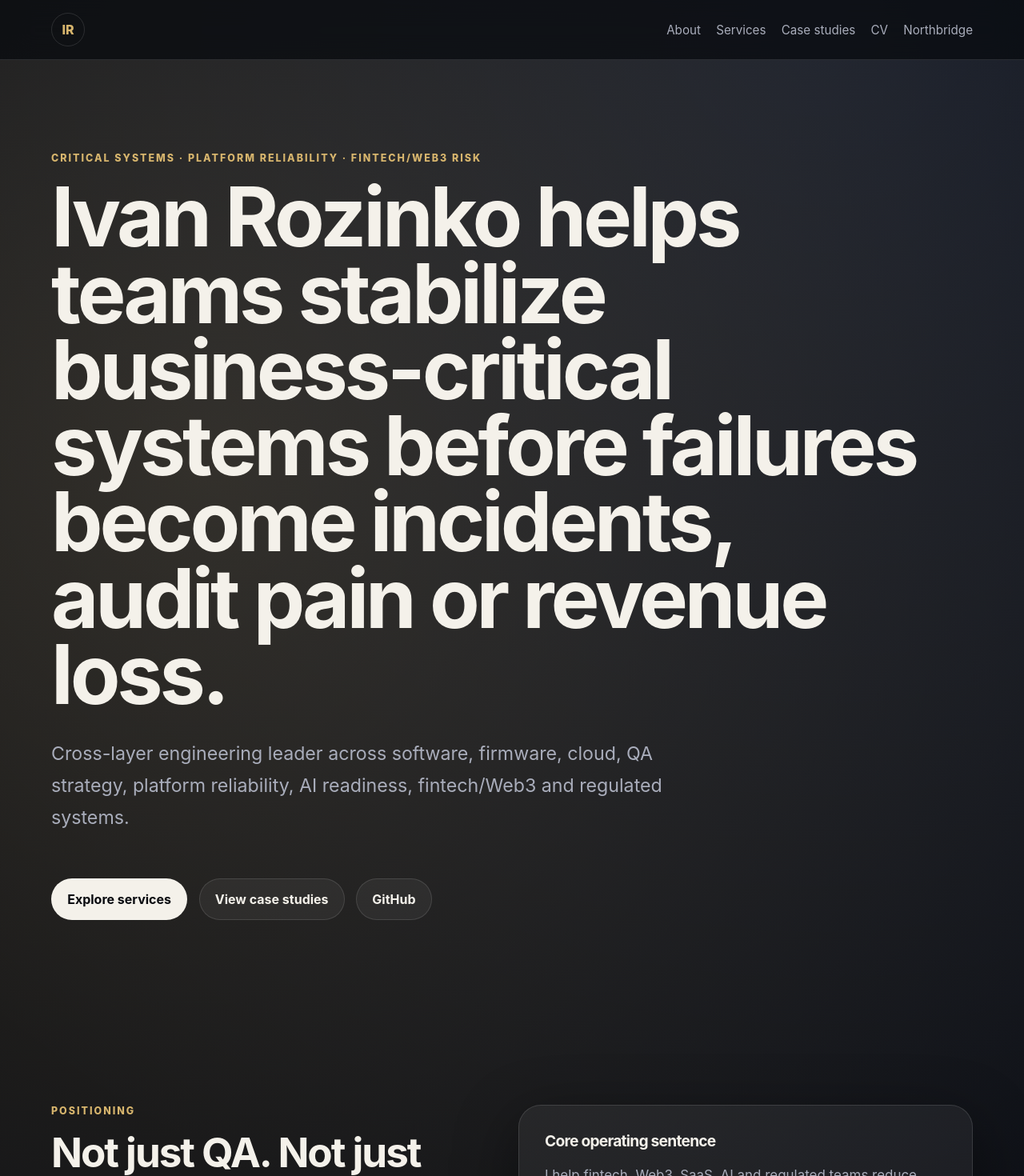
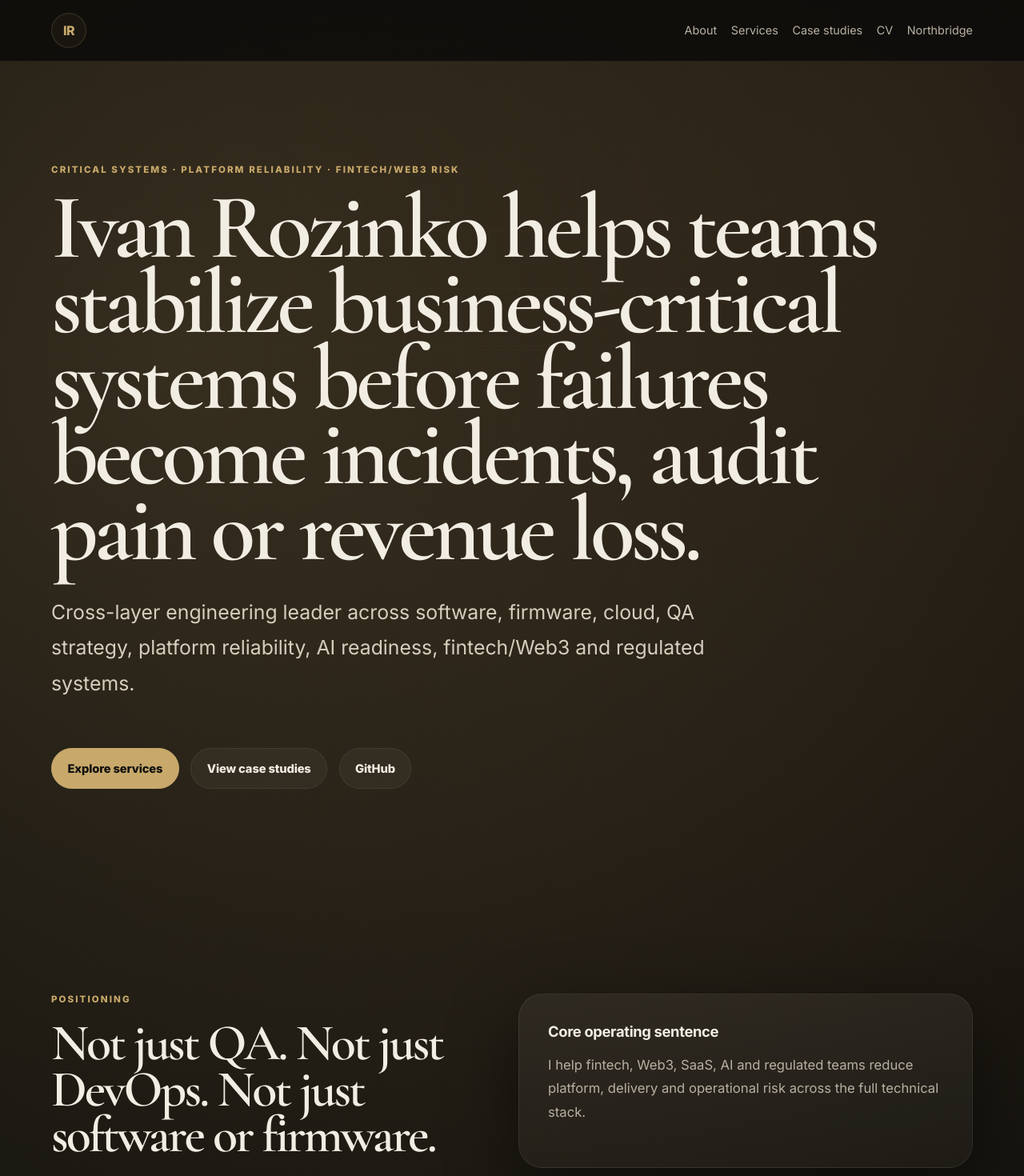
Before and after one commit to IRozinko/ivan-rozinko-site, a Next.js app: page / in a window 1280 px wide. Shown: the top 1470 px of the page at 80% size. Built offline with nearby package versions, Linux system fonts and the light colour scheme.

Commit message:
Apply premium dark editorial design patch

```diff
--- a/app/globals.css
+++ b/app/globals.css
@@ -1,13 +1,20 @@
+@import url('https://fonts.googleapis.com/css2?family=Cormorant+Garamond:wght@500;600;700&family=Inter:wght@400;500;600;700;800&display=swap');
+
 :root {
-  --bg: #080a0f;
-  --panel: rgba(255,255,255,.055);
-  --panel-strong: rgba(255,255,255,.09);
-  --text: #f4f1ea;
-  --muted: #a9adbb;
-  --line: rgba(255,255,255,.12);
-  --gold: #d7b56d;
-  --blue: #7aa2ff;
-  --shadow: 0 24px 80px rgba(0,0,0,.45);
+  --bg: #090908;
+  --bg-2: #10100f;
+  --panel: rgba(242, 237, 227, .045);
+  --panel-strong: rgba(242, 237, 227, .075);
+  --text: #f2ede3;
+  --muted: #b8b0a2;
+  --soft: #d7cdbd;
+  --line: rgba(200, 169, 107, .18);
+  --line-soft: rgba(242, 237, 227, .08);
+  --gold: #c8a96b;
+  --gold-2: #8b6b3f;
+  --bronze: #5b4227;
+  --shadow: 0 30px 90px rgba(0,0,0,.48);
+  --radius: 30px;
 }
 
 * { box-sizing: border-box; }
@@ -16,66 +23,144 @@ body {
   margin: 0;
   color: var(--text);
   background:
-    radial-gradient(circle at 20% 10%, rgba(215,181,109,.18), transparent 28%),
-    radial-gradient(circle at 80% 0%, rgba(122,162,255,.12), transparent 28%),
-    linear-gradient(180deg, #080a0f 0%, #0d1018 52%, #080a0f 100%);
+    radial-gradient(circle at 18% 8%, rgba(200,169,107,.18), transparent 30%),
+    radial-gradient(circle at 88% 4%, rgba(91,66,39,.28), transparent 35%),
+    linear-gradient(180deg, #090908 0%, #11110f 48%, #090908 100%);
   font-family: Inter, ui-sans-serif, system-ui, -apple-system, BlinkMacSystemFont, "Segoe UI", sans-serif;
+  -webkit-font-smoothing: antialiased;
+  text-rendering: geometricPrecision;
+}
+
+body::before {
+  content: "";
+  position: fixed;
+  inset: 0;
+  pointer-events: none;
+  background-image: linear-gradient(rgba(255,255,255,.018) 1px, transparent 1px), linear-gradient(90deg, rgba(255,255,255,.014) 1px, transparent 1px);
+  background-size: 72px 72px;
+  mask-image: radial-gradient(circle at center, black, transparent 78%);
 }
 
 a { color: inherit; text-decoration: none; }
-p { color: var(--muted); line-height: 1.72; font-size: 1.06rem; }
-h1, h2, h3 { letter-spacing: -.04em; margin: 0; }
-h1 { max-width: 1100px; font-size: clamp(3.1rem, 8vw, 7.6rem); line-height: .93; }
-h2 { font-size: clamp(2rem, 4vw, 4rem); line-height: 1; margin-bottom: 1rem; }
-h3 { font-size: 1.2rem; margin-bottom: .75rem; }
+p { color: var(--muted); line-height: 1.78; font-size: 1.04rem; max-width: 78ch; }
+h1, h2, h3 { margin: 0; color: var(--text); }
+h1, h2 { font-family: "Cormorant Garamond", Georgia, serif; font-weight: 600; letter-spacing: -.045em; }
+h1 { max-width: 1120px; font-size: clamp(4rem, 9vw, 8.8rem); line-height: .82; }
+h2 { font-size: clamp(2.45rem, 5vw, 5rem); line-height: .9; margin-bottom: 1.05rem; }
+h3 { font-size: 1.15rem; line-height: 1.2; margin-bottom: .8rem; letter-spacing: -.02em; }
 ul { color: var(--muted); line-height: 1.9; padding-left: 1.15rem; }
 
 .nav {
   position: sticky;
   top: 0;
   z-index: 20;
-  backdrop-filter: blur(18px);
-  background: rgba(8,10,15,.72);
-  border-bottom: 1px solid var(--line);
+  backdrop-filter: blur(22px);
+  background: rgba(9,9,8,.76);
+  border-bottom: 1px solid var(--line-soft);
   display: flex;
   justify-content: space-between;
   align-items: center;
-  padding: 1rem clamp(1rem, 5vw, 4rem);
+  padding: 1rem clamp(1rem, 5vw, 4.5rem);
 }
-.nav div { display: flex; gap: 1.2rem; color: var(--muted); font-size: .95rem; }
+.nav > div { display: flex; gap: 1.1rem; align-items: center; color: var(--muted); font-size: .9rem; }
+.nav a { transition: color .18s ease, border-color .18s ease, background .18s ease; }
 .nav a:hover { color: var(--text); }
 .brand {
-  width: 42px; height: 42px; display: grid; place-items: center;
-  border: 1px solid var(--line); border-radius: 50%; color: var(--gold); font-weight: 800;
+  width: 44px;
+  height: 44px;
+  display: grid;
+  place-items: center;
+  border: 1px solid var(--line);
+  border-radius: 50%;
+  color: var(--gold);
+  font-weight: 800;
+  letter-spacing: -.04em;
+  background: rgba(200,169,107,.055);
+  box-shadow: inset 0 0 0 1px rgba(255,255,255,.025);
 }
-.section { padding: clamp(4rem, 9vw, 8rem) clamp(1rem, 5vw, 4rem); max-width: 1320px; margin: 0 auto; }
+.langSwitch {
+  display: inline-flex;
+  gap: .35rem;
+  align-items: center;
+  border: 1px solid var(--line-soft);
+  border-radius: 999px;
+  padding: .25rem;
+  margin-left: .35rem;
+  background: rgba(242,237,227,.035);
+}
+.langSwitch a {
+  border-radius: 999px;
+  padding: .38rem .58rem;
+  color: var(--muted);
+  font-size: .78rem;
+  font-weight: 700;
+  letter-spacing: .05em;
+}
+.langSwitch a.active { color: #11100e; background: var(--gold); }
+
+.section {
+  padding: clamp(4.8rem, 10vw, 9.5rem) clamp(1rem, 5vw, 4.5rem);
+  max-width: 1380px;
+  margin: 0 auto;
+  position: relative;
+}
 .hero { min-height: 88vh; display: flex; flex-direction: column; justify-content: center; }
-.eyebrow { color: var(--gold); text-transform: uppercase; letter-spacing: .16em; font-size: .78rem; font-weight: 800; margin-bottom: 1.2rem; }
-.lead { max-width: 820px; font-size: clamp(1.15rem, 2vw, 1.45rem); margin-top: 2rem; }
-.ctaRow { display: flex; flex-wrap: wrap; gap: .9rem; margin-top: 2rem; }
-.button { padding: .95rem 1.2rem; border-radius: 999px; border: 1px solid var(--line); font-weight: 700; }
-.primary { background: var(--text); color: #080a0f; }
-.secondary { color: var(--text); background: rgba(255,255,255,.05); }
+.eyebrow {
+  color: var(--gold);
+  text-transform: uppercase;
+  letter-spacing: .18em;
+  font-size: .72rem;
+  font-weight: 800;
+  margin-bottom: 1.25rem;
+}
+.lead { max-width: 850px; font-size: clamp(1.18rem, 2vw, 1.55rem); margin-top: 2rem; color: var(--soft); }
+.ctaRow { display: flex; flex-wrap: wrap; gap: .9rem; margin-top: 2.15rem; align-items: center; }
+.button {
+  padding: .98rem 1.22rem;
+  border-radius: 999px;
+  border: 1px solid var(--line);
+  font-weight: 800;
+  font-size: .92rem;
+  letter-spacing: -.01em;
+  transition: transform .18s ease, background .18s ease, border-color .18s ease;
+}
+.button:hover { transform: translateY(-1px); }
+.primary { background: var(--gold); color: #11100e; border-color: var(--gold); }
+.secondary { color: var(--text); background: rgba(242,237,227,.045); border-color: var(--line-soft); }
+.secondary:hover { border-color: var(--line); background: rgba(200,169,107,.08); }
+
 .grid { display: grid; gap: 1rem; }
 .two { grid-template-columns: repeat(2, minmax(0,1fr)); align-items: start; }
 .three { grid-template-columns: repeat(3, minmax(0,1fr)); }
+.four { grid-template-columns: repeat(4, minmax(0,1fr)); }
 .card {
-  background: var(--panel);
-  border: 1px solid var(--line);
-  border-radius: 28px;
-  padding: clamp(1.25rem, 3vw, 2rem);
+  background: linear-gradient(180deg, rgba(242,237,227,.058), rgba(242,237,227,.032));
+  border: 1px solid var(--line-soft);
+  border-radius: var(--radius);
+  padding: clamp(1.35rem, 3vw, 2.25rem);
   box-shadow: var(--shadow);
 }
-.card.accent { background: linear-gradient(135deg, rgba(215,181,109,.16), rgba(122,162,255,.08)); }
-.repo { transition: transform .2s ease, background .2s ease; }
-.repo:hover { transform: translateY(-3px); background: var(--panel-strong); }
-.chips { display: flex; flex-wrap: wrap; gap: .7rem; }
-.chips span { border: 1px solid var(--line); background: rgba(255,255,255,.045); border-radius: 999px; padding: .8rem 1rem; color: var(--muted); }
+.card.accent {
+  background:
+    linear-gradient(135deg, rgba(200,169,107,.17), rgba(91,66,39,.14)),
+    rgba(242,237,227,.04);
+  border-color: var(--line);
+}
+.repo { transition: transform .22s ease, background .22s ease, border-color .22s ease; }
+.repo:hover { transform: translateY(-4px); background: var(--panel-strong); border-color: var(--line); }
+.chips { display: flex; flex-wrap: wrap; gap: .75rem; }
+.chips span { border: 1px solid var(--line-soft); background: rgba(242,237,227,.04); border-radius: 999px; padding: .82rem 1.04rem; color: var(--soft); }
 .split { display: grid; grid-template-columns: 1.1fr .9fr; gap: 1rem; align-items: stretch; }
-.contact { border-top: 1px solid var(--line); display: grid; grid-template-columns: 1.2fr .8fr; gap: 1rem; align-items: center; }
+.contact { border-top: 1px solid var(--line-soft); display: grid; grid-template-columns: 1.2fr .8fr; gap: 1rem; align-items: center; }
+
+@media (max-width: 1000px) {
+  .four { grid-template-columns: repeat(2, minmax(0,1fr)); }
+}
 
 @media (max-width: 850px) {
-  .two, .three, .split, .contact { grid-template-columns: 1fr; }
-  .nav div { display: none; }
-  h1 { font-size: clamp(2.7rem, 16vw, 4rem); }
+  .two, .three, .four, .split, .contact { grid-template-columns: 1fr; }
+  .nav { align-items: flex-start; gap: .8rem; }
+  .nav > div { flex-wrap: wrap; justify-content: flex-end; gap: .55rem; font-size: .82rem; }
+  h1 { font-size: clamp(3.25rem, 17vw, 4.8rem); }
+  .hero { min-height: 78vh; }
 }
```
